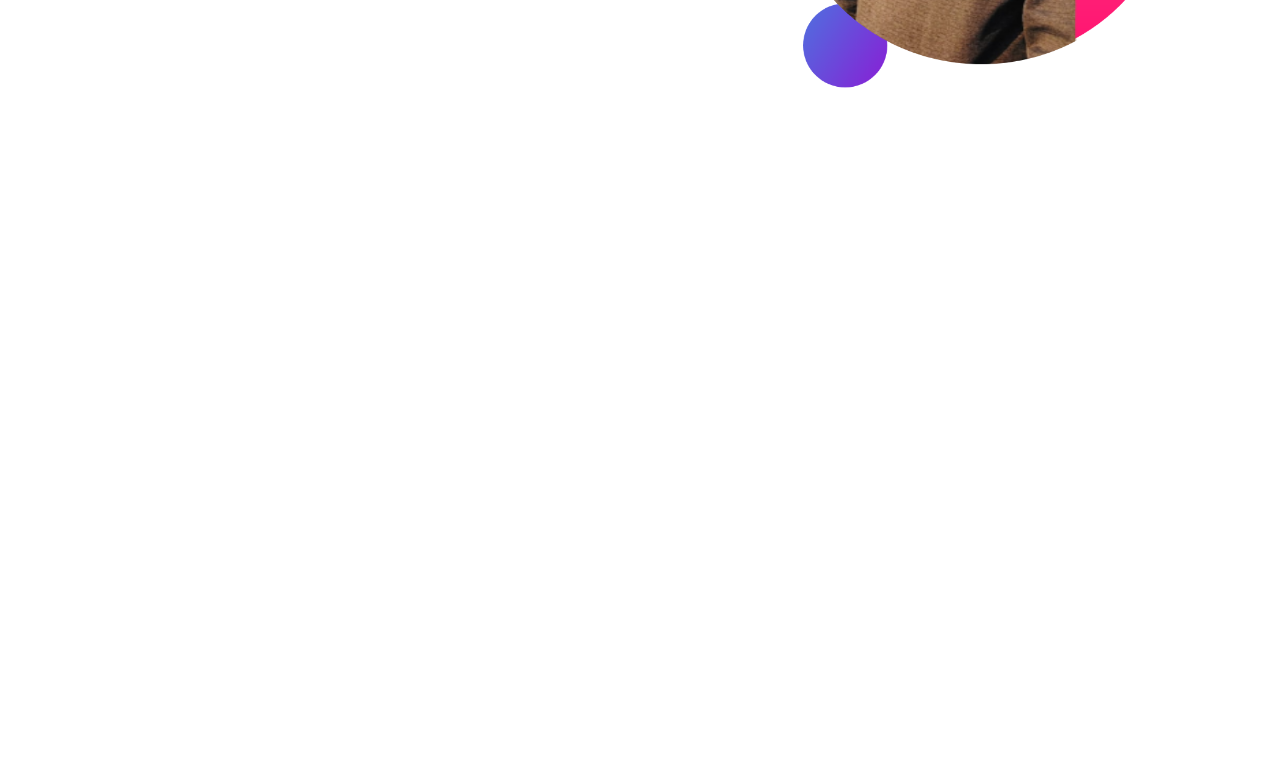
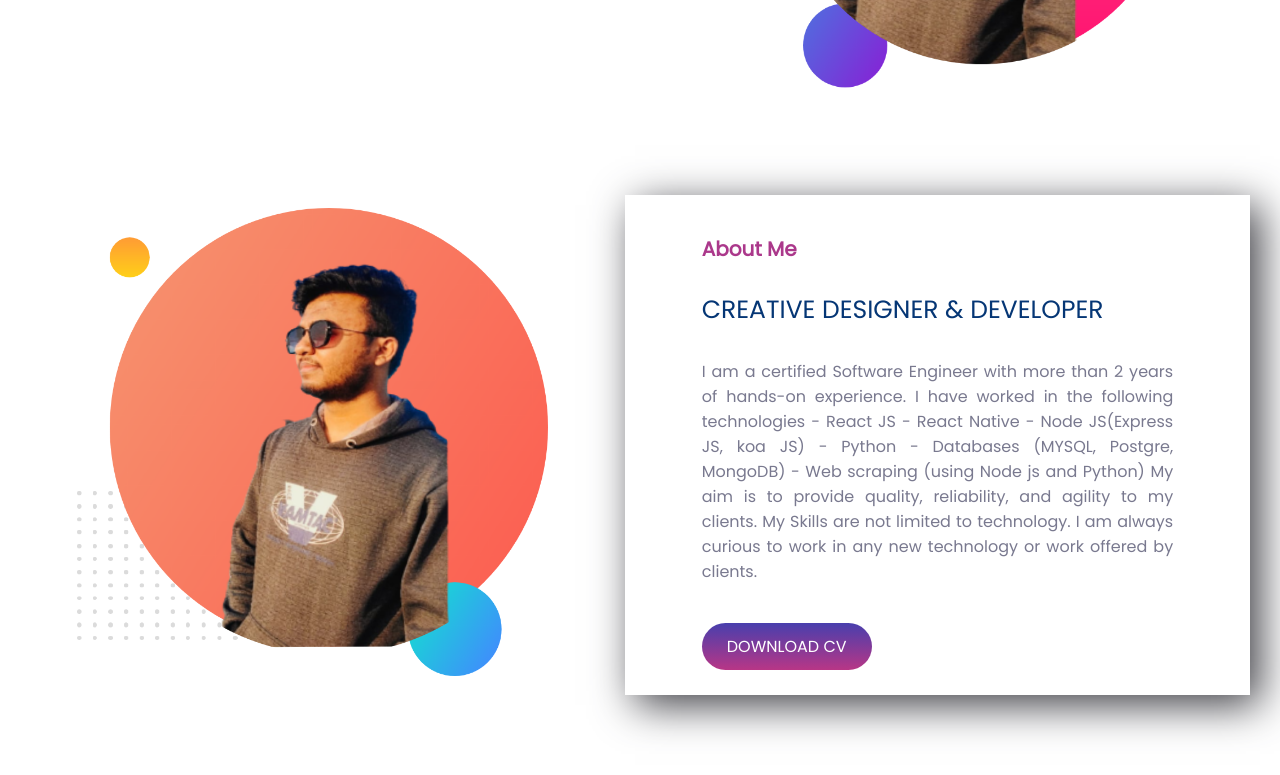
Before and after one commit to MdShohan81/first-practice-project, a plain HTML site: page index.html in a window 1280 px wide. Shown: the part 503-1278 px from the top of the page. Before the commit the page ends 800 px from the top, so only its background shows below. Drawn offline with Linux system fonts and the light colour scheme.

Commit message:
added about me section

```diff
--- a/index.html
+++ b/index.html
@@ -49,8 +49,22 @@
             </div>
 
         </section>
+    <!-- banner section finished-->
 
-    <!-- banner section finished-->
+    <!-- about me section start -->
+        <section class="about-me">
+            <div class="about">
+                <img src="images/my-bg.png" alt="">
+            </div>
+            <div id="about-des" class="about">
+                <h4>About Me</h4>
+                <h2>CREATIVE DESIGNER & DEVELOPER</h2>
+                <p>I am a certified Software Engineer with more than 2 years of hands-on experience. I have worked in the following technologies - React JS - React Native - Node JS(Express JS, koa JS) - Python - Databases (MYSQL, Postgre, MongoDB) - Web scraping (using Node js and Python) My aim is to provide quality, reliability, and agility to my clients. My Skills are not limited to technology. I am always curious to work in any new technology or work offered by clients.</p>
+                <a class="button" href="https://www.facebook.com/81shohan/">DOWNLOAD CV</a>
+            </div>
+        </section>
+
+    <!--about me section finished-->
 
 
 
--- a/style.css
+++ b/style.css
@@ -45,6 +45,7 @@ body{
 .banner-section{
     display: flex;
     padding-top:2%;
+    margin-bottom: 100px;
 }
 .banner{
     width: 50%;
@@ -88,3 +89,33 @@ h2{
     color: white;
     margin-right: 10px;
 }
+/*banner section finished */
+
+/*about me section start*/
+.about-me{
+    display: flex;
+    margin-bottom: 100px;
+}
+.about{
+    width: 50%;
+    padding: 1% 6%;
+}
+.about img{
+    width: 100%;
+
+}
+.about h4{
+    color:#AB388B;
+    font-size: 20px;
+}
+.about p{
+    color: #79798F;
+    font-weight: 100;
+    font-size: 16px;
+    text-align: justify;
+    margin-bottom: 50px;
+}
+#about-des{
+    box-shadow: 10px 10px 40px #3e3e44;
+    margin-right: 30px;
+}
```
